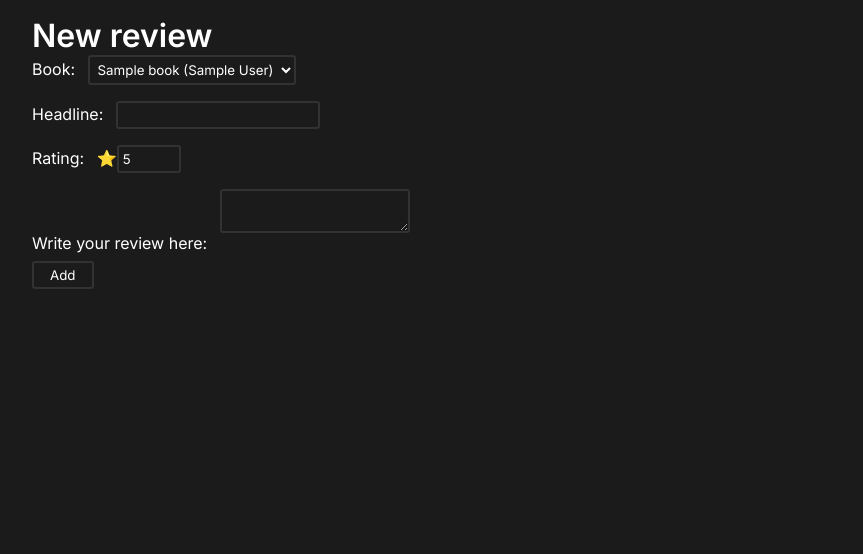
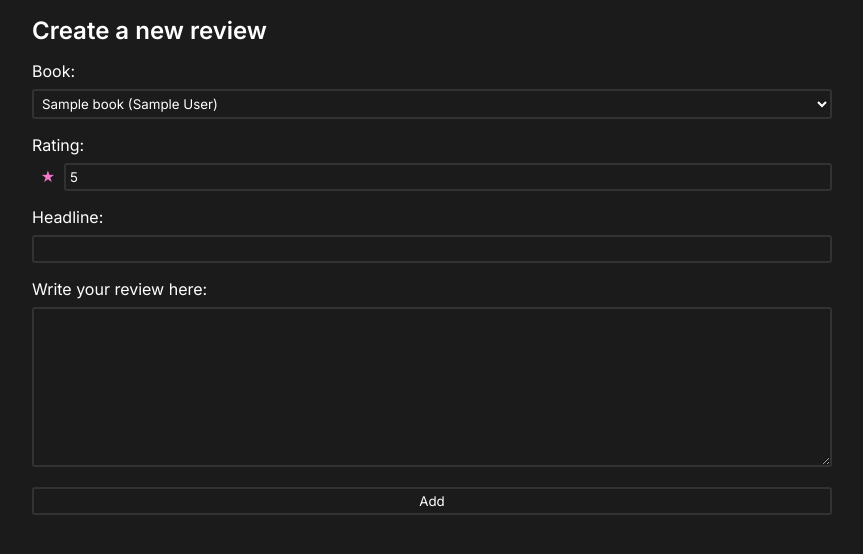
Before and after one commit to repercussive/qa-book-review-app, a Flask app: page /add-review in a window 1280 px wide. Shown: the part 83-637 px from the top of the page, without its empty margins (208-1071 px from the left). Run offline with Flask 2, Linux system fonts and the light colour scheme; tables that the repository leaves empty hold one stand-in row (values such as "Sample post").

Commit message:
add review page: add styles

```diff
--- a/application/templates/add-review.html
+++ b/application/templates/add-review.html
@@ -1,16 +1,41 @@
 {% extends "_base.html" %}
 {% block body %}
-  <h1>New review</h1>
-  <form action="/add-review" method="post">
+  <h2 style="margin-bottom: 1rem;">Create a new review</h2>
+  <form action="/add-review" method="post" class="review-form">
     {{ form.hidden_tag() }}
     {{ form.book.label }} {{ form.book }}
-    <br />
+    {{ form.rating.label }}<div><span id="star" class="accent">★</span>{{ form.rating }}</div>
     {{ form.headline.label }} {{ form.headline }}
-    <br />
-    {{ form.rating.label }} ⭐{{ form.rating }}
-    <br />
     {{ form.body.label }} {{ form.body }}
-    <br />
     {{ form.submit }}
   </form>
 {% endblock %}
+
+{% block style %}
+<style>
+  form.review-form select, form.review-form input {
+    min-width: 100%;
+    display: block;
+  }
+
+  form.review-form #rating {
+    min-width: calc(100% - 2rem);
+    display: inline-block;
+  }
+
+  form.review-form #star {
+    display: inline-block;
+    width: 2rem;
+    text-align: center;
+  }
+
+  form.review-form #body {
+    width: 100%;
+    min-height: 10rem;
+  }
+
+  form.review-form input[type=submit] {
+    width: 100%;
+  }
+</style>
+{% endblock %}
```
